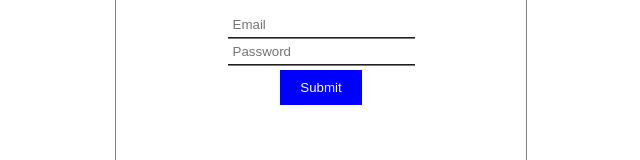
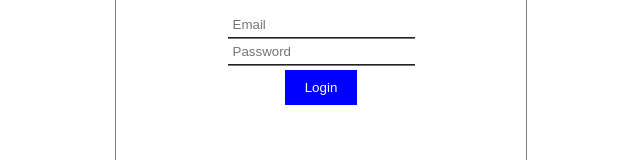
Before and after one commit to Asif-102/login-form, a React (Create React App) app: page / in a window 1280 px wide. Shown: the part 250-410 px from the top of the page, without its empty margins (319-959 px from the left). Built offline with nearby package versions, Linux system fonts and the light colour scheme.

Commit message:
used conditional text

```diff
--- a/src/App.js
+++ b/src/App.js
@@ -79,7 +79,11 @@
               </span>
             }
 
-            <button type="submit" className="register">Submit</button>
+            <button type="submit" className="register">
+              {
+                newUser ? 'Register':'Login'
+              }
+            </button>
           </form>
         </div>
       </div>
```
